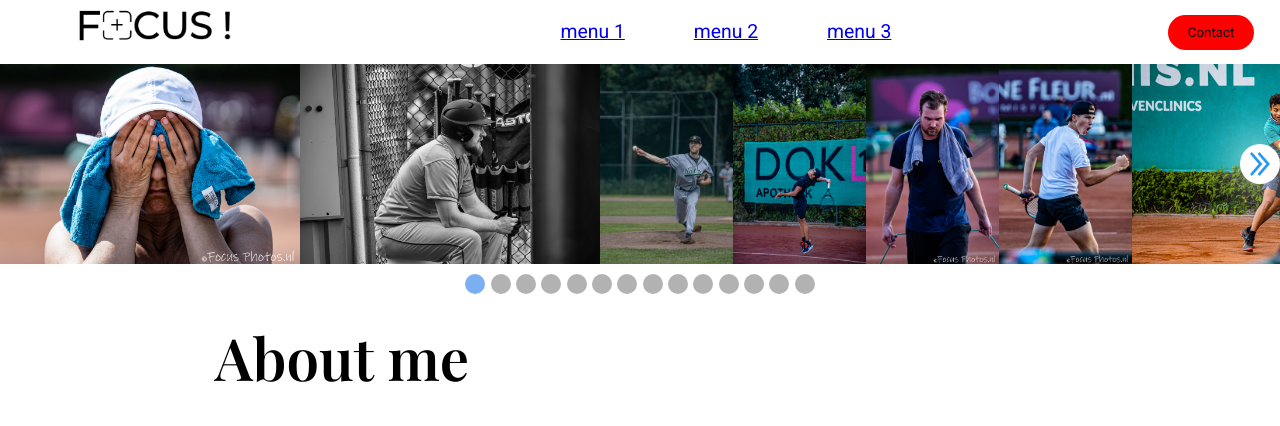
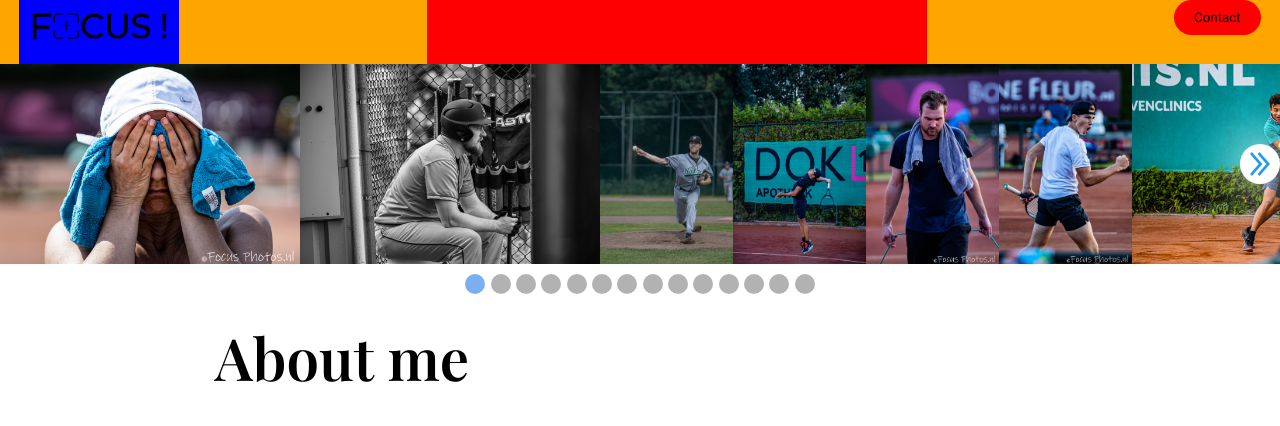
Before and after one commit to danny24785/focus-photos_site, a plain HTML site: page index.html in a window 1280 px wide. Shown: the top 426 px of the page. Drawn offline with nearby package versions, Linux system fonts and the light colour scheme.

Commit message:
progress menubar

```diff
--- a/CSS/Menubar.css
+++ b/CSS/Menubar.css
@@ -1,12 +1,14 @@
 header{
-    display: flex;
-    justify-content: space-between;
-    align-items: center;
+    background-color: orange;
     padding-left: 5%;
     padding-right: 2%;
     height: 8vh;
 }
-
+.menu{
+    display: flex;
+    padding: 0 1em;
+    justify-content: space-between;
+}
 button {
     border:none;
     cursor: pointer;
@@ -24,12 +26,21 @@ button:hover{
 }
 
 .logo_focus{
+    background-color: blue;
     cursor: pointer;
     max-height: 9vh;
 }
 
+.nav{
+    width: 500px;
+    height: 100%;
+    background-color: red;
+}
 .nav__links{
-    list-style: none;
+    display: inline-block;
+}
+/* .nav__links{
+    list-style:circle;
 }
 
 .nav__links li{
@@ -43,4 +54,4 @@ button:hover{
 
 .nav__links li a:hover{
     color: red
-}
+} */
--- a/index.html
+++ b/index.html
@@ -11,16 +11,18 @@
 </head>
 <body>
 
-    <header>
+    <header class="menu">
         <img class="logo_focus" src="Images/logos/F-logo-black 500px.png" alt="logo">
-        <nav>
-            <ul class="nav__links">
-                <li><a href="#">menu 1</a></li>
-                <li><a href="#">menu 2</a></li>
-                <li><a href="#">menu 3</a></li>
-            </ul>
-        </nav>
-        <a href="#" class="contact_button"><button class="button-contact">Contact</button></a>
+        <div class="nav">
+            <!-- <nav >
+                <ul class="nav__links">
+                    <li><a href="#">menu 1</a></li>
+                    <li><a href="#">menu 2</a></li>
+                    <li><a href="#">menu 3</a></li>
+                </ul>
+            </nav> -->
+        </div>
+        <a href="#"><button class="button-contact">Contact</button></a>
     </header>
 
     <section class="no-padding">
```
